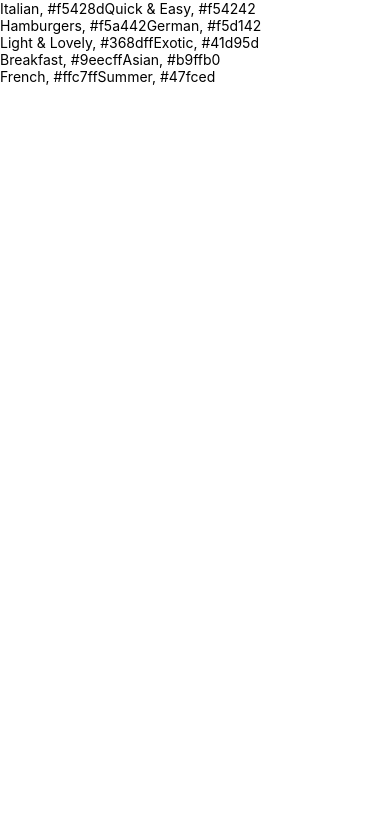
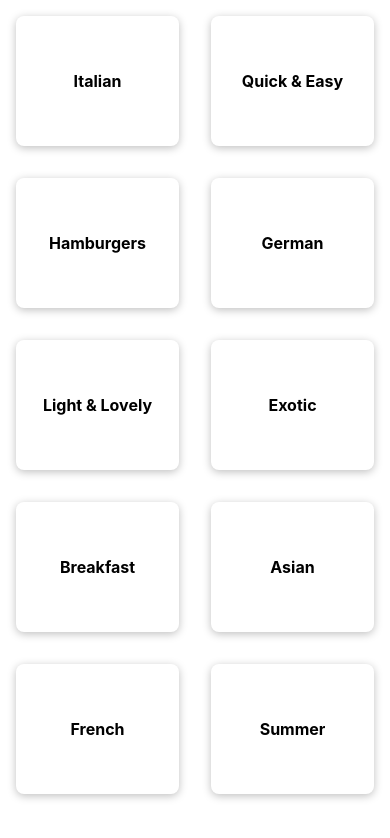
Before and after one commit to dhruvinprajapati-acute/react-native-a3, a React Native app: screen / in a window 390 px wide. Shown: the top 838 px of the page. Built offline with nearby package versions, Linux system fonts and the light colour scheme.

Commit message:
style the card

```diff
--- a/src/component/CategoryGridTile.tsx
+++ b/src/component/CategoryGridTile.tsx
@@ -1,13 +1,13 @@
 import React from "react";
-import { Pressable, Text, View } from "react-native";
+import { Pressable, StyleSheet, Text, View } from "react-native";
 
 function CategoryGridTile({title, color} : any): React.JSX.Element{
     return(
-        <View>
-            <Pressable>
-                <View>
-                    <Text>
-                        {title}, {color}
+        <View style={styles.gridItem}>
+            <Pressable style={styles.button}>
+                <View style={styles.InnerContainer}>
+                    <Text style={styles.title}>
+                        {title}
                     </Text>
                 </View>
             </Pressable>
@@ -15,4 +15,32 @@ function CategoryGridTile({title, color} : any): React.JSX.Element{
     );
 }
 
+const styles = StyleSheet.create({
+    gridItem:{
+        flex:1,
+        margin:16,
+        height: 130,
+        borderRadius: 8,
+        elevation: 4,
+        shadowColor: 'black',
+        shadowOpacity: 0.25,
+        shadowOffset:{width:0, height:2},
+        shadowRadius: 8,
+        backgroundColor: 'white'
+    },
+    button:{
+        flex:1,
+    },
+    InnerContainer:{
+        flex: 1,
+        padding: 16,
+        justifyContent: 'center',
+        alignItems: 'center',
+    },
+    title:{
+        fontWeight: 'bold',
+        fontSize: 16,
+    }
+})
+
 export default CategoryGridTile;
```
